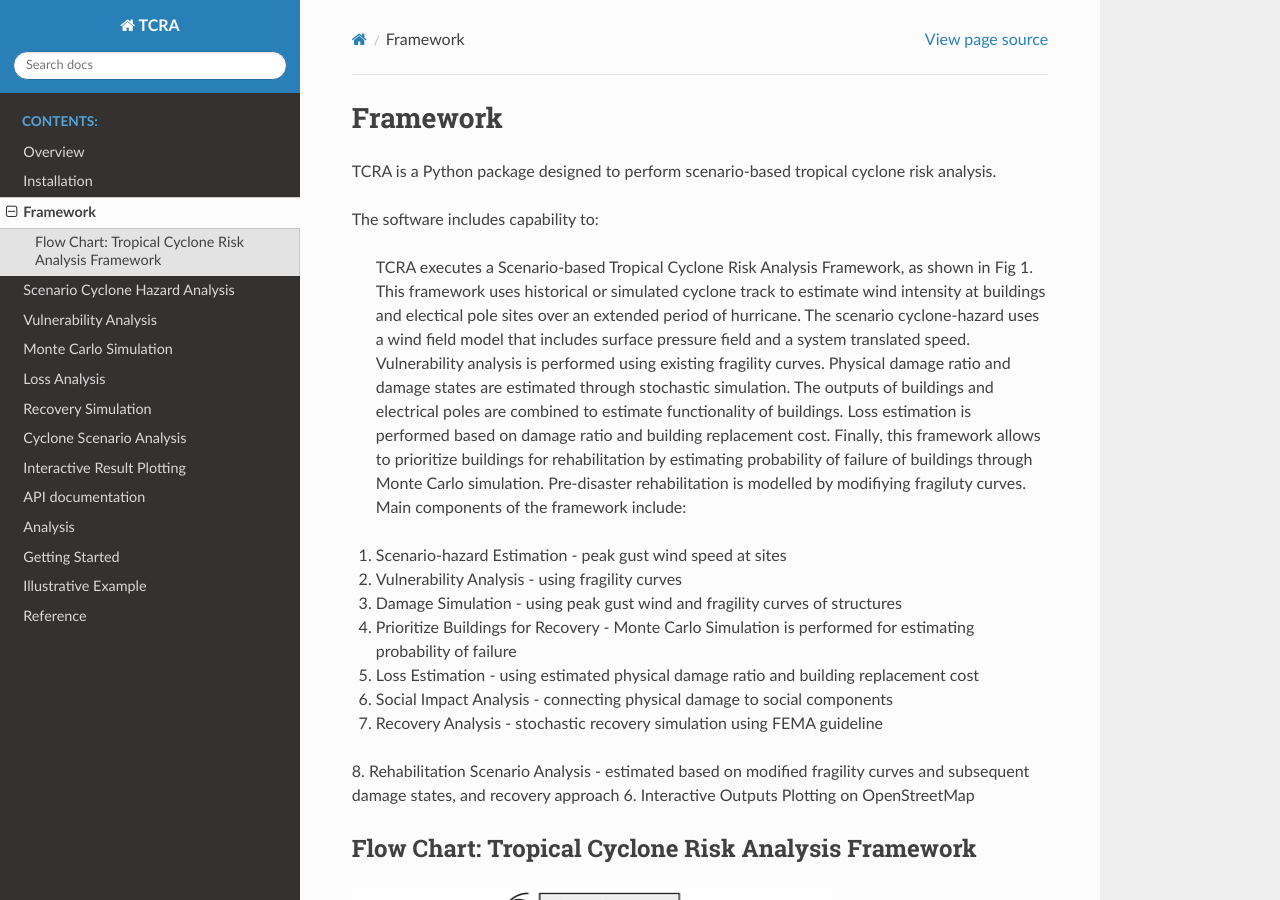
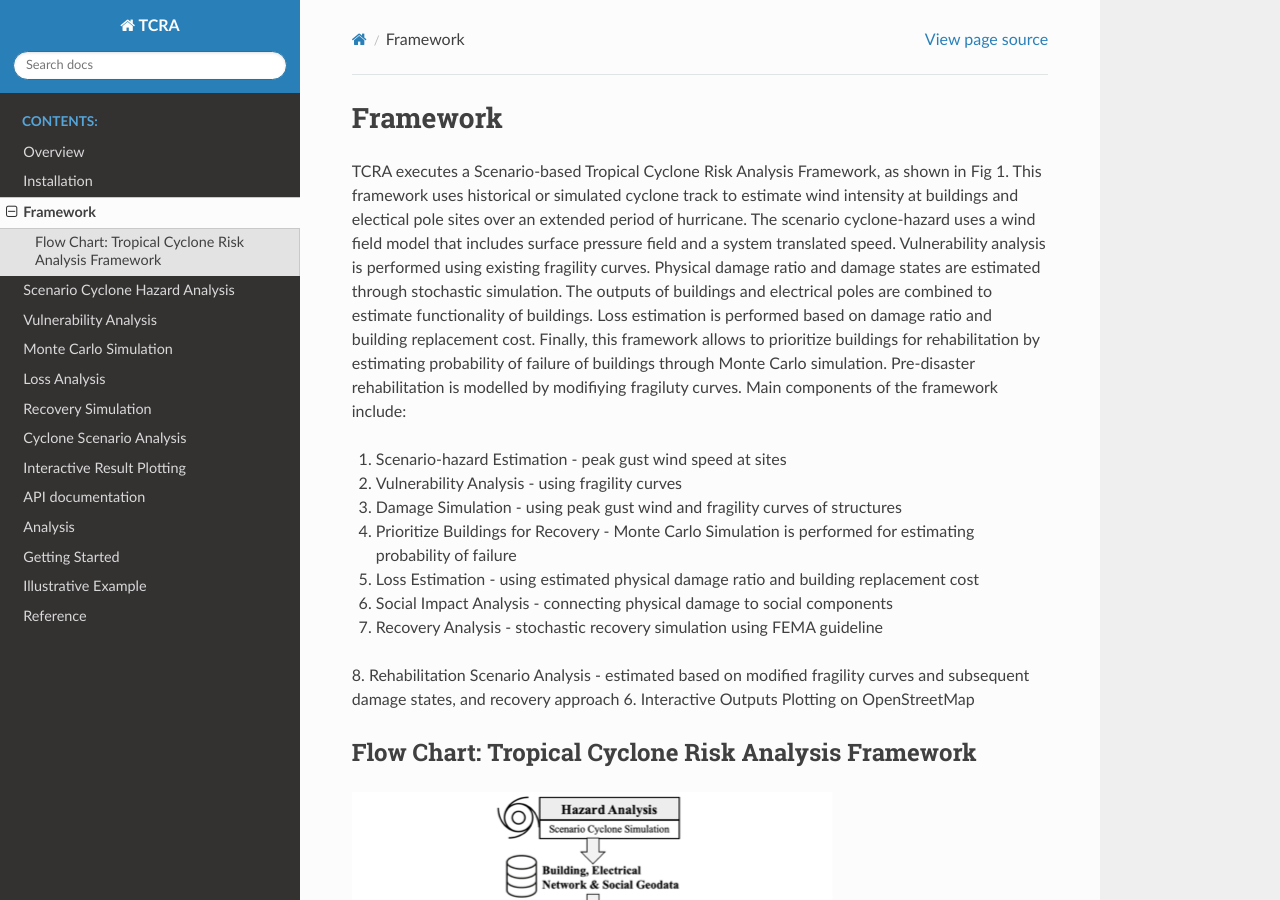
Before and after one commit to rxm562/TCRA, a Sphinx documentation site: the page built from docs/source/framework.rst, in a window 1280 px wide and 900 px high. Built offline with Sphinx 7.4.7 and the Read the Docs theme 2.0.0, drawn with Linux system fonts in a browser that asks for light colours.

Commit message:
Update framework.rst

```diff
--- a/docs/source/framework.rst
+++ b/docs/source/framework.rst
@@ -4,11 +4,7 @@
 Framework
 ============
 
-TCRA is a Python package designed to perform scenario-based tropical cyclone risk analysis.
-
-The software includes capability to:
-
-   TCRA executes a Scenario-based Tropical Cyclone Risk Analysis Framework, as shown in Fig 1. This framework uses historical or simulated cyclone track to estimate wind intensity at buildings and electical pole sites over an extended period of hurricane. The scenario cyclone-hazard uses a wind field model that includes surface pressure field and a system translated speed. Vulnerability analysis is performed using existing fragility curves. Physical damage ratio and damage states are estimated through stochastic simulation. The outputs of buildings and electrical poles are combined to estimate functionality of buildings. Loss estimation is performed based on damage ratio and building replacement cost. Finally, this framework allows to prioritize buildings for rehabilitation by estimating probability of failure of buildings through Monte Carlo simulation. Pre-disaster rehabilitation is modelled by modifiying fragiluty curves. Main components of the framework include:
+TCRA executes a Scenario-based Tropical Cyclone Risk Analysis Framework, as shown in Fig 1. This framework uses historical or simulated cyclone track to estimate wind intensity at buildings and electical pole sites over an extended period of hurricane. The scenario cyclone-hazard uses a wind field model that includes surface pressure field and a system translated speed. Vulnerability analysis is performed using existing fragility curves. Physical damage ratio and damage states are estimated through stochastic simulation. The outputs of buildings and electrical poles are combined to estimate functionality of buildings. Loss estimation is performed based on damage ratio and building replacement cost. Finally, this framework allows to prioritize buildings for rehabilitation by estimating probability of failure of buildings through Monte Carlo simulation. Pre-disaster rehabilitation is modelled by modifiying fragiluty curves. Main components of the framework include:
 
 1. Scenario-hazard Estimation - peak gust wind speed at sites
 2. Vulnerability Analysis - using fragility curves
```
